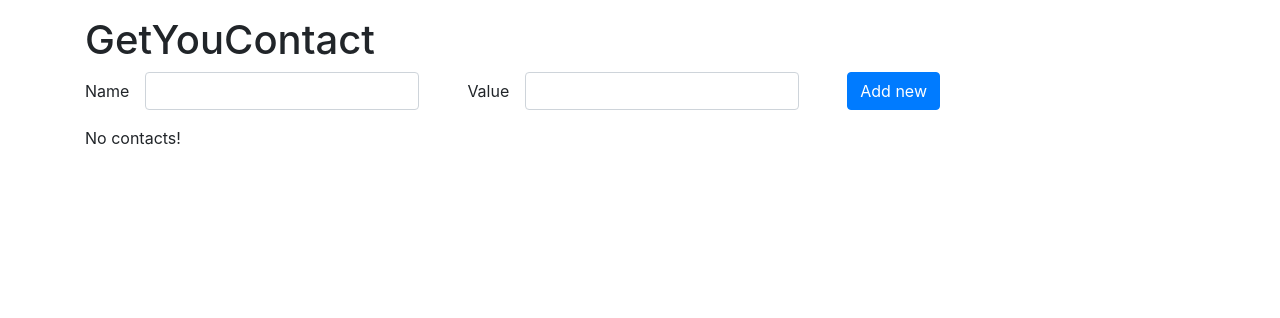
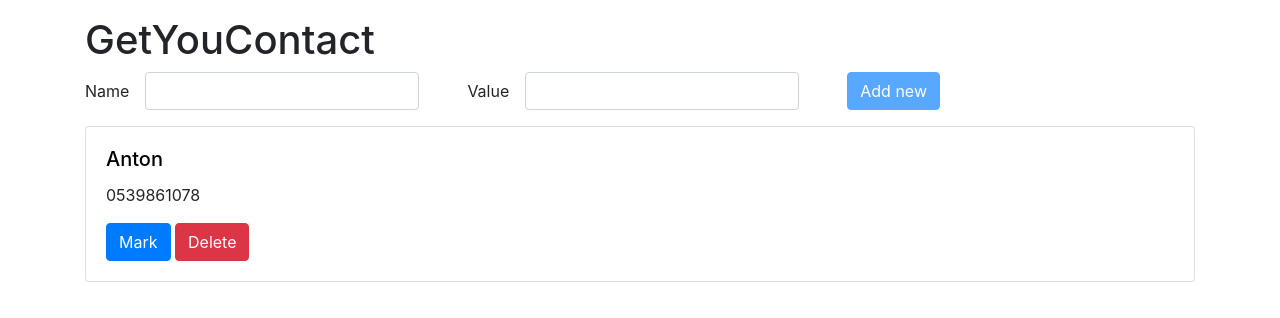
Before and after one commit to Darksiend/contacts, a website with bundled scripts: page client/index.html in a window 1280 px wide. Built offline with nearby package versions, Linux system fonts and the light colour scheme.

Commit message:
Client Ready

```diff
--- a/client/frontend.js
+++ b/client/frontend.js
@@ -8,18 +8,30 @@ new Vue({
                 name: '',
                 value: ' '
             },
-            contacts: []
+            contacts: [{id: 1, name: 'Anton', value: '0539861078', marked: false}]
+        }
+    },
+    computed: {
+        canCreate() {
+            return this.form.value.trim() && this.form.name.trim()
         }
     },
     methods: {
         createContact() {
             const {...contact} = this.form
-            this.contacts.push({...contact, id: Date.now()})
+            this.contacts.push({...contact, id: Date.now(), marked: false})
 
             this.form.name = this.form.value = ''
             console.log(this.contacts)
 
 
+        },
+        markContact(id) {
+            const contact = this.contacts.find(c => c.id === id)
+            contact.marked = true
+        },
+        removeContact(id) {
+
         }
     }
 })
--- a/client/index.html
+++ b/client/index.html
@@ -27,15 +27,16 @@
             <label for="value" class="mr-3">Value</label>
             <input type="text" class="form-control" id="value" v-model="form.value">
         </div>
-        <button class="btn btn-primary" type="submit">Add new</button>
+        <button class="btn btn-primary" type="submit" :disabled="!canCreate">Add new</button>
     </form>
     <div v-if="contacts.length">
         <div class="card mb-3" v-for="contact in contacts">
             <div class="card-body">
-                <h5 class="card-title">{{contact.name}}</h5>
+                <h5 class="card-title" :style="{color: contact.marked ? 'red' : 'black'}">{{contact.name}}</h5>
                 <p class="card-text">{{contact.value}} </p>
-                <button class="btn btn-primary">Mark</button>
-                <button class="btn btn-danger">Delete</button>
+                <button class="btn btn-primary" @click="markContact(contact.id)" :disabled="contact.marked">Mark
+                </button>
+                <button class="btn btn-danger" @click="removeContact(contact.id)">Delete</button>
             </div>
         </div>
     </div>
```
